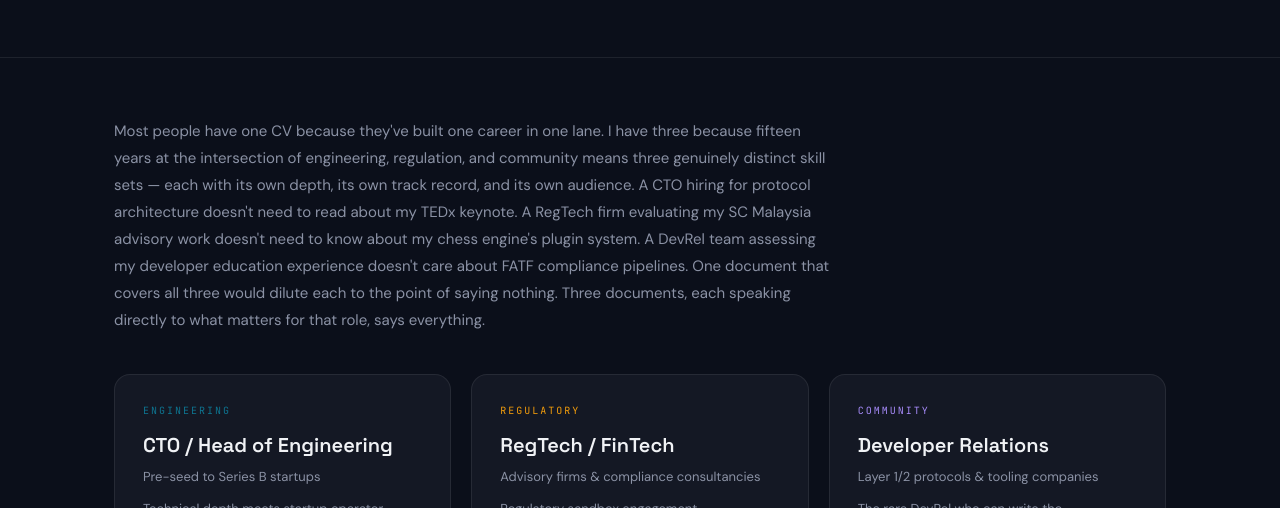
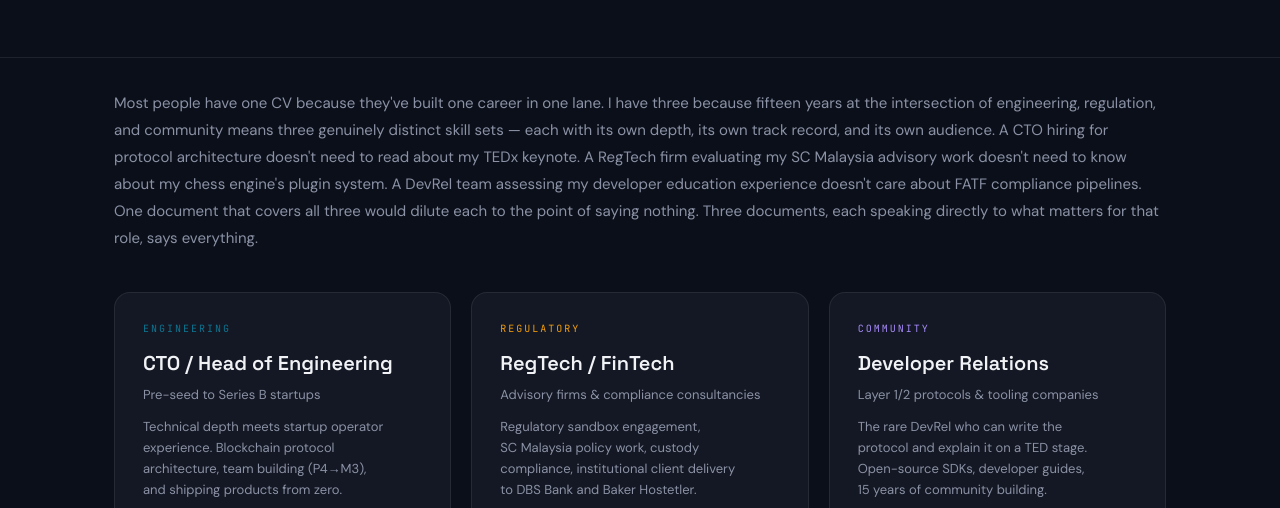
Before and after one commit to msmalley/smalley-website, a website: page cvs/index.html in a window 1280 px wide. Shown: the part 292-800 px from the top of the page. Drawn offline with Linux system fonts and the light colour scheme.

Commit message:
CV intro: full width, reduced spacing above

```diff
--- a/css/pages.css
+++ b/css/pages.css
@@ -23,7 +23,7 @@
   font-size: 15px;
   color: var(--sm-muted);
   line-height: 1.8;
-  max-width: 720px;
+  margin-top: -28px;
   margin-bottom: 40px;
 }
 
```
